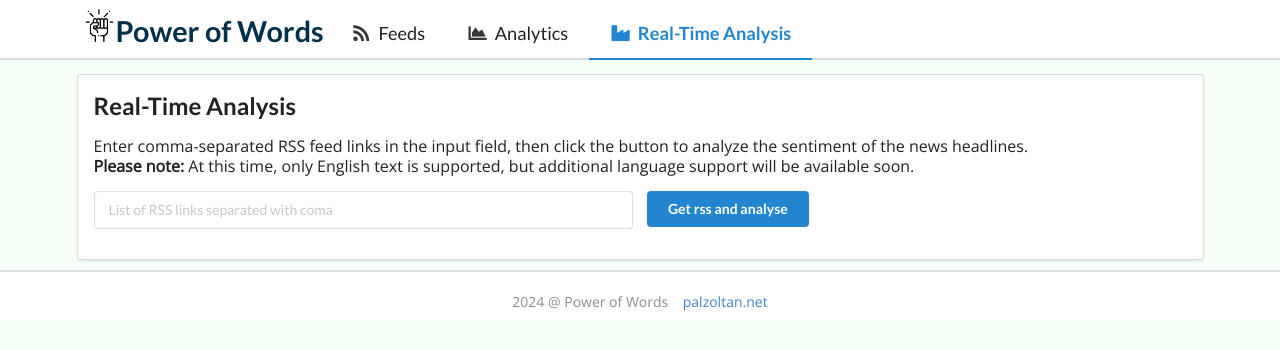
After one commit to zoltanpal/power_of_words, a Flask app: page /realtime_analysis/ in a window 1280 px wide. The commit adds this page. Shown: the top 350 px of the page. Run offline with Flask 3, Linux system fonts and the light colour scheme; parts of the project's set-up code (start-up, migrations or seed data) failed here and were passed over; some libraries are stand-ins or nearby versions.

Commit message:
realtime analysis page

```diff
--- /dev/null
+++ b/app/blueprints/realtime_analysis.py
@@ -0,0 +1,77 @@
+from typing import List
+
+from feedparser import parse as rss_feed_parser
+from flask import Blueprint, render_template, request, session
+from nltk.sentiment.vader import SentimentIntensityAnalyzer
+
+sid = SentimentIntensityAnalyzer()
+
+rt_analysis_bp = Blueprint(
+    "realtime_analysis", __name__, url_prefix="/realtime_analysis"
+)
+
+
+def process_feed_item(item) -> dict:
+    if item["title"]:
+        return sid.polarity_scores(item["title"])
+    return {}
+
+
+def get_sentiment_analysis(rss_sources: List[str]):
+    sentiment_items: List[dict] = []
+    for rss_source_link in rss_sources:
+        rss_feed = rss_feed_parser(rss_source_link)
+
+        # Error handling for RSS feed fetching
+        if "status" not in rss_feed:
+            continue
+
+        if rss_feed["status"] != 200:
+            continue
+
+        for item in rss_feed["entries"]:
+            if "published" in item:
+                published = item["published"]
+            elif "lastBuildDate" in item:
+                published = item["lastBuildDate"]
+            else:
+                published = ""
+            sentiment_result = process_feed_item(item)
+            max_key = max(sentiment_result, key=sentiment_result.get)
+            max_value = max(sentiment_result.values())
+
+            sentiment_items.append(
+                {
+                    "title": item["title"],
+                    "published": published,
+                    "sentiments": sentiment_result,
+                    "is_positive": (
+                        "true" if sentiment_result["compound"] > 0.0 else "false"
+                    ),
+                    "max_sentiment_value": max_value,
+                    "max_sentiment_name": max_key,
+                    "source": rss_source_link,
+                }
+            )
+    return sentiment_items
+
+
+@rt_analysis_bp.route("/")
+def index():
+    page_title = "Real-Time Analysis"
+    rss_sentiment_result: List[dict] = []
+    session["rss_links"]: List[str] = []
+
+    if request.args.get("rss_links"):
+        rss_links = request.args.get("rss_links").split(",")
+        session["rss_links"] = rss_links
+
+    if session["rss_links"]:
+        rss_sentiment_result = get_sentiment_analysis(session["rss_links"])
+
+    return render_template(
+        "pages/realtime_analysis.html",
+        page_title=page_title,
+        form_rss_links=",".join(session["rss_links"]),
+        rss_sentiment_result=rss_sentiment_result,
+    )
--- a/app/templates/elements/menu.html
+++ b/app/templates/elements/menu.html
@@ -12,6 +12,9 @@
         <a href="/analytics" class="ui item {% if request.path == '/analytics/' %} active blue {% endif %}">
             <i class="ui icon chart area"></i>Analytics
         </a>
+        <a href="/realtime_analysis" class="ui item {% if request.path == '/realtime_analysis/' %} active blue {% endif %}">
+            <i class="ui icon industry"></i>Real-Time Analysis
+        </a>
     </div>
 
 
--- a/app/templates/layout.html
+++ b/app/templates/layout.html
@@ -1,6 +1,16 @@
 <!DOCTYPE html>
 <html lang="en">
 <head>
+    <!-- Google tag (gtag.js) -->
+    <script async src="https://www.googletagmanager.com/gtag/js?id=G-5DXGKES3D2"></script>
+    <script>
+      window.dataLayer = window.dataLayer || [];
+      function gtag(){dataLayer.push(arguments);}
+      gtag('js', new Date());
+
+      gtag('config', 'G-5DXGKES3D2');
+    </script>
+
     <meta charset="UTF-8"/>
     <meta name="viewport" content="width=device-width, initial-scale=1.0"/>
     <link rel="icon" type="image/x-icon" href="/static/favicon.png">
--- /dev/null
+++ b/app/templates/pages/realtime_analysis.html
@@ -0,0 +1,79 @@
+{% extends 'layout.html' %}
+
+{% block content %}
+
+<div class="ui segment feed large">
+    <h2>Real-Time Analysis</h2>
+    <div class="description">
+        Enter comma-separated RSS feed links in the input field,
+        then click the button to analyze the sentiment of the news headlines.
+        <br/><b>Please note:</b> At this time, only English text is supported,
+        but additional language support will be available soon.
+    </div>
+
+    <form id="RssLinksForm" action="{{ url_for('realtime_analysis.index') }}" class="ui form searchform">
+        <div class="two fields">
+
+            <div class="field ui">
+                <input type="text" name="rss_links" id="rss_links" placeholder="List of RSS links separated with coma"
+                       autocomplete="off"
+                       value="{{ form_rss_links }}"></input>
+            </div>
+            <div class="field ui">
+                <input type="submit" value="Get rss and analyse" class="ui primary button"/>
+            </div>
+        </div>
+    </form>
+
+
+</div>
+
+{% if rss_sentiment_result %}
+
+    <div class="ui segment feed large">
+        {% for feed in rss_sentiment_result %}
+
+        <div class="event" style="margin: 10px 0 20px 0">
+            <div class="content">
+                <div class="ui grid middle aligned">
+                    <div class="thirteen wide column">
+                        <h3 style="font-size: 1.5em; margin: 5px 0 10px 0; font-weight: 400; color: #2f4550;">
+                            {{ feed.title }}&nbsp;
+
+                        </h3>
+                        <div class="date" style="margin-left: 0px; font-size: 0.9em">
+                            {{ feed.published }}&nbsp;&bull;&nbsp;{{feed.source }}
+                        </div>
+                    </div>
+                    <div class="three wide column">
+                        {% if feed.sentiments.compound < 0.0 %}
+                        <div class="ui label big basic red">
+                            Negative
+                        </div>
+                        {% endif %}
+
+                        {% if feed.sentiments.compound > 0.0 %}
+                        <div class="ui label big basic green">
+                            Positive
+                        </div>
+                        {% endif %}
+
+                        {% if feed.sentiments.compound == 0.0 %}
+                        <div class="ui label big basic">
+                            Neutral
+                        </div>
+                        {% endif %}
+
+                    </div>
+                </div>
+            </div>
+        </div>
+        <div class="ui divider"></div>
+
+        {% endfor %}
+
+    </div>
+
+{% endif %}
+
+{% endblock %}
--- a/pyproject.toml
+++ b/pyproject.toml
@@ -21,6 +21,7 @@ transformers = "^4.40.0"
 pandas = "^2.2.2"
 psycopg2 = "^2.9.9"
 torch = "^2.4.0"
+flask-session = "^0.8.0"
 
 
 [tool.poetry.group.dev.dependencies]
--- a/run.py
+++ b/run.py
@@ -4,7 +4,9 @@ from flask_cors import CORS
 import config
 from app.blueprints.analytics import analytics_bp
 from app.blueprints.feeds import feeds_bp
+from app.blueprints.realtime_analysis import rt_analysis_bp
 from app.filters.custom_filters import initialize_filters
+from flask_session import Session
 from libs.database import initialize_database
 
 # Create Flask API
@@ -27,6 +29,11 @@ initialize_filters()
 # Flask Blueprints
 app.register_blueprint(feeds_bp)
 app.register_blueprint(analytics_bp)
+app.register_blueprint(rt_analysis_bp)
+
+app.config["SESSION_PERMANENT"] = False
+app.config["SESSION_TYPE"] = "filesystem"
+Session(app)
 
 
 # Flask Base Routing
```
Also changed, not shown: app/static/images/data.png (added), app/static/images/icons-analysis-50.png (added), 3 other files.
